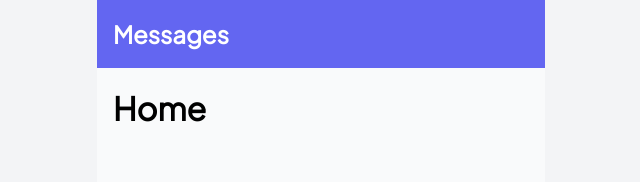
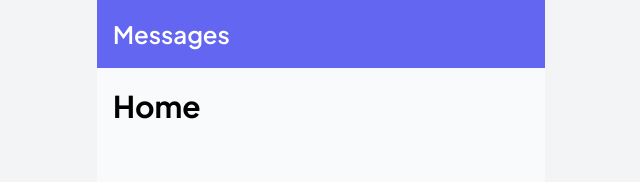
Before and after one commit to pramesywaraj/chonnect-frontend, a Vue app: page / in a window 1280 px wide. Shown: the top 182 px of the page, without its empty margins (319-959 px from the left). Built offline with nearby package versions, Linux system fonts and the light colour scheme; some icons are missing.

Commit message:
feat: change font file to enable dynamic font weight

```diff
--- a/src/main.css
+++ b/src/main.css
@@ -1,6 +1,19 @@
 @font-face {
-  font-family: "Plus Jakarta Sans";
-  src: url('../src/assets/fonts/Plus_Jakarta_Sans/PlusJakartaSans-Regular.ttf');
+  font-family: 'Plus Jakarta Sans';
+  font-style: normal;
+  font-weight: 200 800; /* The range of weights available in the font */
+  font-display: swap; /* Improves performance */
+  src: url('./assets/fonts/Plus_Jakarta_Sans/PlusJakartaSans-VariableFont_wght.ttf')
+    format('truetype-variations');
+}
+
+@font-face {
+  font-family: 'Plus Jakarta Sans';
+  font-style: italic;
+  font-weight: 200 800; /* The range of weights available in the font */
+  font-display: swap; /* Improves performance */
+  src: url('./assets/fonts/Plus_Jakarta_Sans/PlusJakartaSans-Italic-VariableFont_wght.ttf')
+    format('truetype-variations');
 }
 
 @import "tailwindcss";
@@ -19,22 +32,16 @@
 
   --bg-default: var(--color-background);
 
-  --font-size-xs: 12px;
-  --font-size-s: 14px;
-  --font-size-m: 16px;
-  --font-size-l: 20px;
-  --font-size-xl: 24px;
-  --font-size-xxl: 32px;
-
   --font-weight-bold: 700;
   --font-weight-semi: 600;
   --font-weight-regular: 400;
+
 }
 
 
 :root {
   font-family: 'Plus Jakarta Sans', 'sans-serif';
-  font-size: var(--font-size-m);
+  font-size: 16px;
   font-weight: var(--font-weight-regular);
 }
 
@@ -43,16 +50,16 @@
 }
 
 h1 {
-  font-size: var(--font-size-xxl);
+  font-size: var(--text-3xl);
   font-weight: var(--font-weight-bold);
 }
 
 h2 {
-  font-size: var(--font-size-xl);
+  font-size: var(--text-2xl);
   font-weight: var(--font-weight-semi);
 }
 
 h3 {
-  font-size: var(--font-size-l);
+  font-size: var(--text-xl);
   font-weight: var(--font-weight-semi);
 }
```
Also changed, not shown: src/assets/fonts/Plus_Jakarta_Sans/PlusJakartaSans-Italic-VariableFont_wght.ttf (added), src/assets/fonts/Plus_Jakarta_Sans/PlusJakartaSans-VariableFont_wght.ttf (added).
